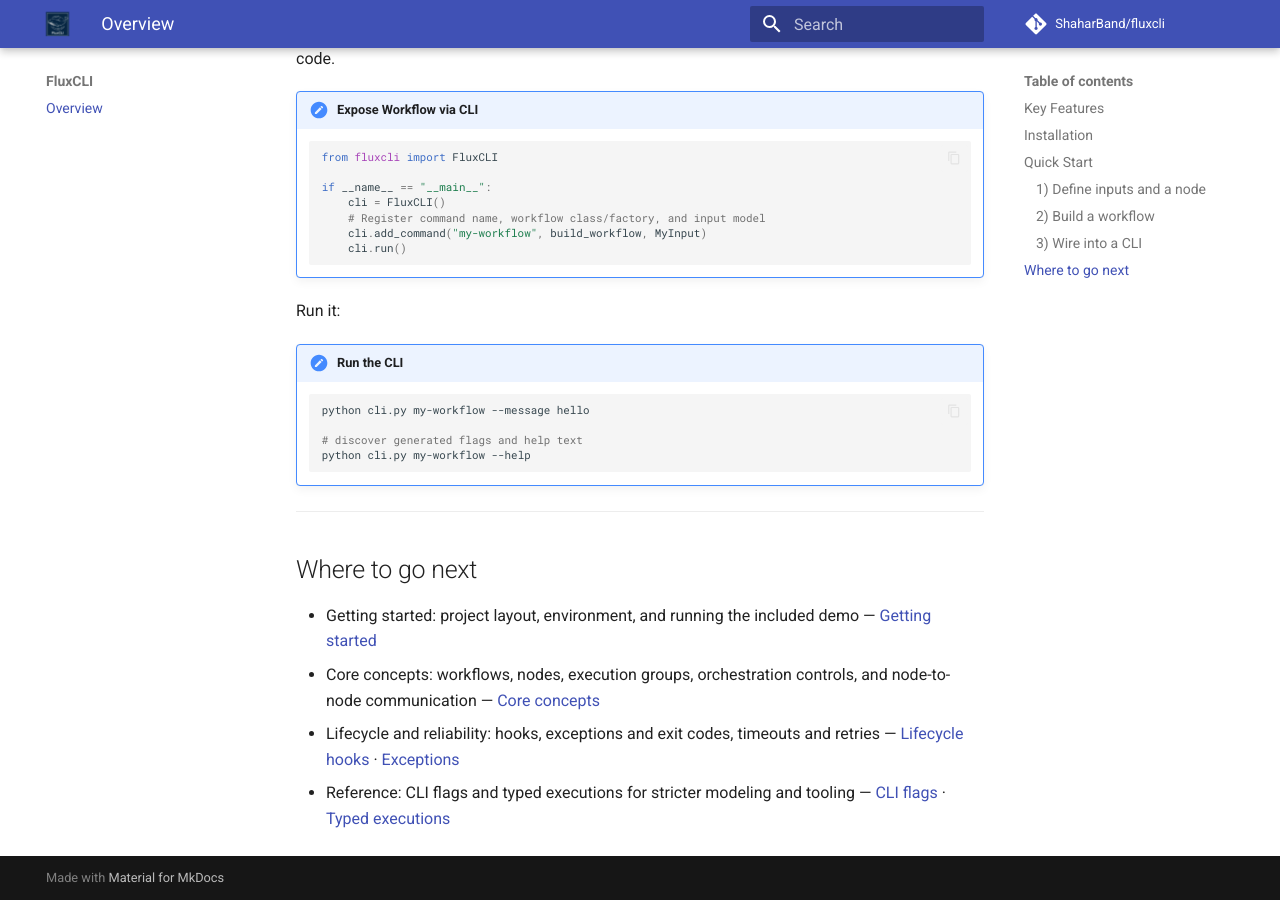
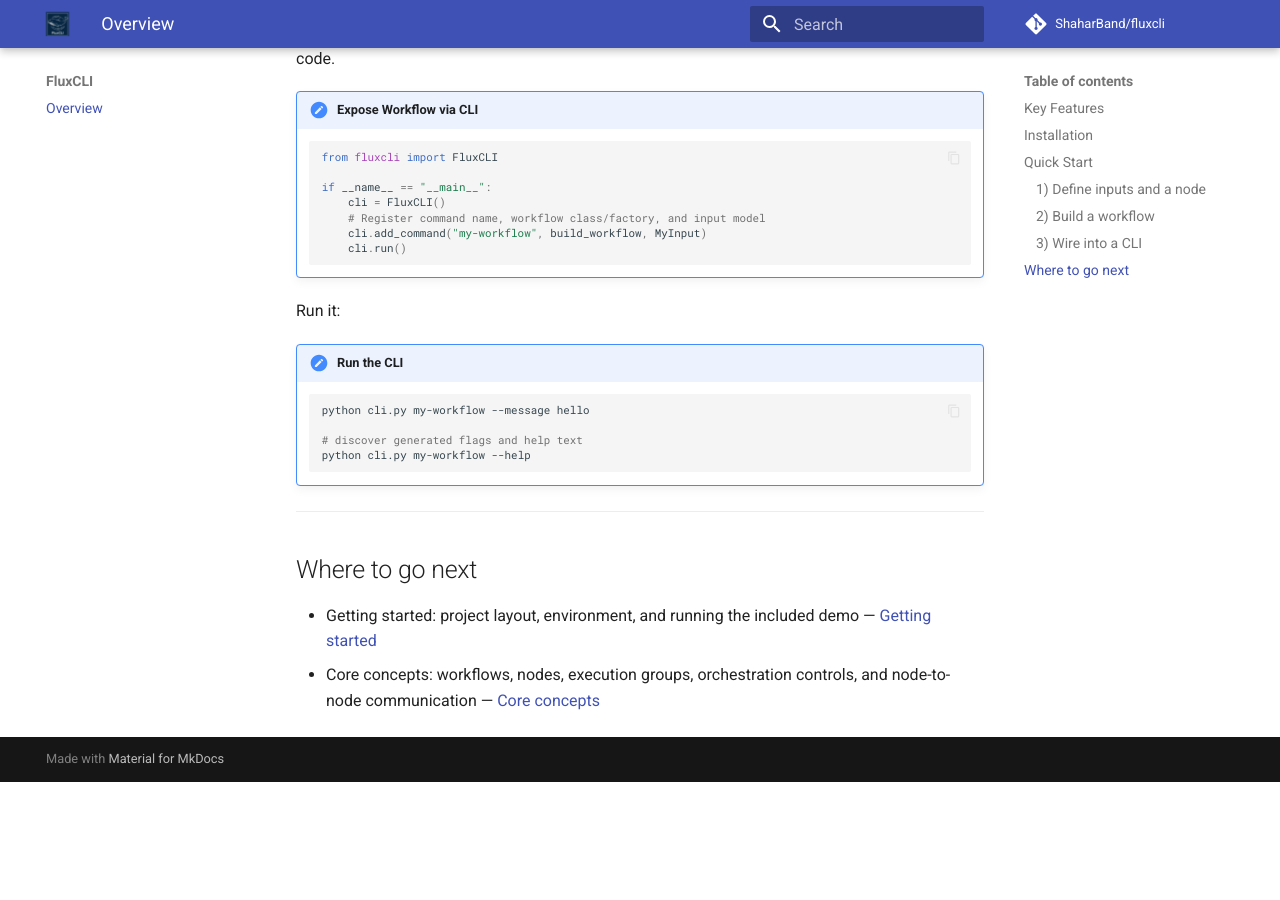
Before and after one commit to ShaharBand/fluxly, an MkDocs documentation site: the page built from docs/index.md, in a window 1280 px wide and 900 px high, scrolled down 2677 px. Built offline with MkDocs 1.6.1 and Material for MkDocs 9.7.7, drawn with Linux system fonts in a browser that asks for light colours; comment, search, counter and statistics services are not loaded; after the commit the page ends 3459 px from its top, so only the background shows below that.

Commit message:
fix index

```diff
--- a/docs/index.md
+++ b/docs/index.md
@@ -127,5 +127,3 @@ Run it:
 
 - Getting started: project layout, environment, and running the included demo — [Getting started](getting-started.md)
 - Core concepts: workflows, nodes, execution groups, orchestration controls, and node-to-node communication — [Core concepts](concepts.md)
-- Lifecycle and reliability: hooks, exceptions and exit codes, timeouts and retries — [Lifecycle hooks](hooks.md) · [Exceptions](exceptions.md)
-- Reference: CLI flags and typed executions for stricter modeling and tooling — [CLI flags](cli-flags.md) · [Typed executions](typed-executions.md)
```
